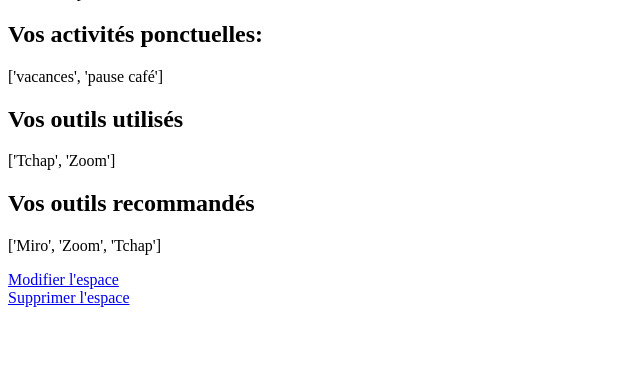
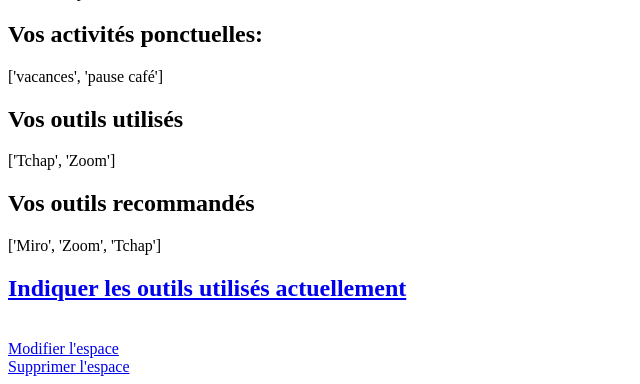
Before and after one commit to Emma904/pgcoc, a Django app: page /espace/1/ in a window 1280 px wide. Shown: the part 450-834 px from the top of the page, without its empty margins (0-640 px from the left). Before the commit the page ends 757 px from the top, so only its background shows below. Run offline with Django 3.2, Linux system fonts and the light colour scheme; data comes from the database, SQL or seed files in the repository.

Commit message:
remplace a,b,c par vraies activités ds form espace + création page sélection outils utilisés

```diff
--- a/src/proj_outils/urls.py
+++ b/src/proj_outils/urls.py
@@ -25,5 +25,6 @@ urlpatterns = [
     path('login/', views.login_view, name='Connexion'),
     path('accueil/<int:id>/', views.accueil_uti_view, name='Accueil utilisateur'),
     path('delete/<int:id_esp>/', views.espace_delete_view, name='Supprimer espace'),
+    path('selection_outils/<int:id_esp>/', views.selection_outils_view, name='Sélection outils'),
 
 ]
--- a/src/recommandation/views.py
+++ b/src/recommandation/views.py
@@ -2,10 +2,16 @@ from django.db.models.query import QuerySet
 from django.shortcuts import get_object_or_404, render, redirect
 from django.contrib.auth import authenticate, login
 from .models import Espace, Agenda, Utilisateur
-from .forms import ActsPonctForm, NomEspaceForm, AgendaForm
+from .forms import ActsPonctForm, NomEspaceForm, AgendaForm, OutilsUtiForm
 # Create your views here.
 
+def login_view(request):
+
+    pass #faire soit un faux login qui crée juste l'id dans la bdd si inexistant et sinon faire vrais register et login
+
+
 def accueil_uti_view(request, id):
+
     utilisateur = Utilisateur.objects.get(id=id)
     if utilisateur.ids_espaces is not None:
         espaces = Espace.objects.filter(id_espace__in = utilisateur.ids_espaces)
@@ -16,12 +22,26 @@ def accueil_uti_view(request, id):
     context = { 'uti': utilisateur, 'esps': espaces }
     return render(request, 'utilisateur_accueil.html', context)
 
-def login_view(request):
 
-    pass #faire soit un faux login qui crée juste l'id dans la bdd si inexistant et sinon faire vrais register et login
+def selection_outils_view(request, id_esp):
+
+    e = Espace.objects.get(id_espace=id_esp)
+
+    if request.method == 'POST':
+            outils_uti_form = OutilsUtiForm(request.POST)
+            if outils_uti_form.is_valid():
+                outils_uti = outils_uti_form.cleaned_data['Outils_recommandés']
+                e.outils_utilisés = outils_uti
+                e.save()
+    else:
+          outils_uti_form = OutilsUtiForm()
+
+    context = { 'outils_uti_form': outils_uti_form, 'esp': e }
+    return render(request, 'selection_outils.html', context)
 
 
 def espace_delete_view(request, id_esp):
+
     esp = get_object_or_404(Espace, id_espace = id_esp)
     ag = get_object_or_404(Agenda, id_espace = id_esp)
     uti = Utilisateur.objects.filter(ids_espaces__icontains = esp.id_espace).first()
--- a/src/templates/espace_detail.html
+++ b/src/templates/espace_detail.html
@@ -24,6 +24,7 @@
 <h2>Vos outils recommandés</h2>
 <p>{{ esp.outils_recommandés }}</p>
 
+<h2><a href="/selection_outils/{{ esp.id_espace }}" >Indiquer les outils utilisés actuellement</a></h2> </br>
 <a href="/espace_edit/{{ esp.id_espace }}" >Modifier l'espace</a> </br>
 <a href="/delete/{{ esp.id_espace}}" > Supprimer l'espace</a>
 {% endblock %}
```
Also changed, not shown: src/recommandation/forms.py (+23 -2 lines), src/templates/selection_outils.html (added, +15 -0 lines).
